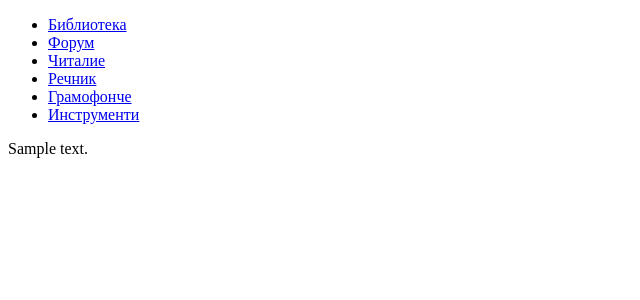
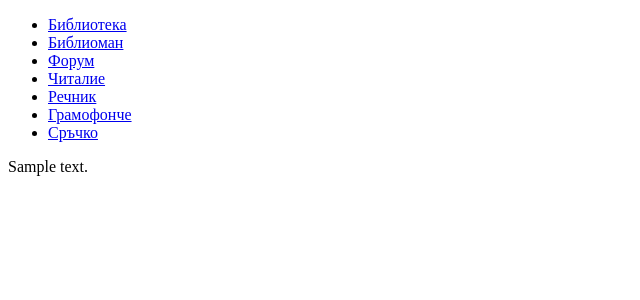
Before and after one commit to chitanka/rechko, a PHP site: template apps/frontend/templates/layout.php in a window 1280 px wide. Shown: the top 300 px of the page, without its empty margins (0-640 px from the left). Run offline with PHP 8.4, Linux system fonts and the light colour scheme; the template is opened without the code that fills it: most values are stand-ins (such as "Sample title", 1, 10 or a date in 2020); data that the repository does not hold is empty; some libraries are stand-ins or nearby versions.

Commit message:
add Библиоман to site tools, rename Инструменти to Сръчко

```diff
--- a/apps/frontend/templates/layout.php
+++ b/apps/frontend/templates/layout.php
@@ -28,11 +28,12 @@
 	<div id="project-links">
 		<ul>
 			<li id="project-main"><a href="//chitanka.info">Библиотека</a></li>
+			<li id="project-biblioman"><a href="//biblioman.chitanka.info">Библиоман</a></li>
 			<li id="project-forum"><a href="//forum.chitanka.info">Форум</a></li>
 			<li id="project-wiki-workroom"><a href="//wiki.workroom.chitanka.info">Читалие</a></li>
 			<li id="project-rechnik" class="current"><a href="//rechnik.chitanka.info">Речник</a></li>
 			<li id="project-gramofonche"><a href="//gramofonche.chitanka.info">Грамофонче</a></li>
-			<li id="project-tools"><a href="//tools.chitanka.info">Инструменти</a></li>
+			<li id="project-tools"><a href="//tools.chitanka.info">Сръчко</a></li>
 		</ul>
 	</div>
 
```
